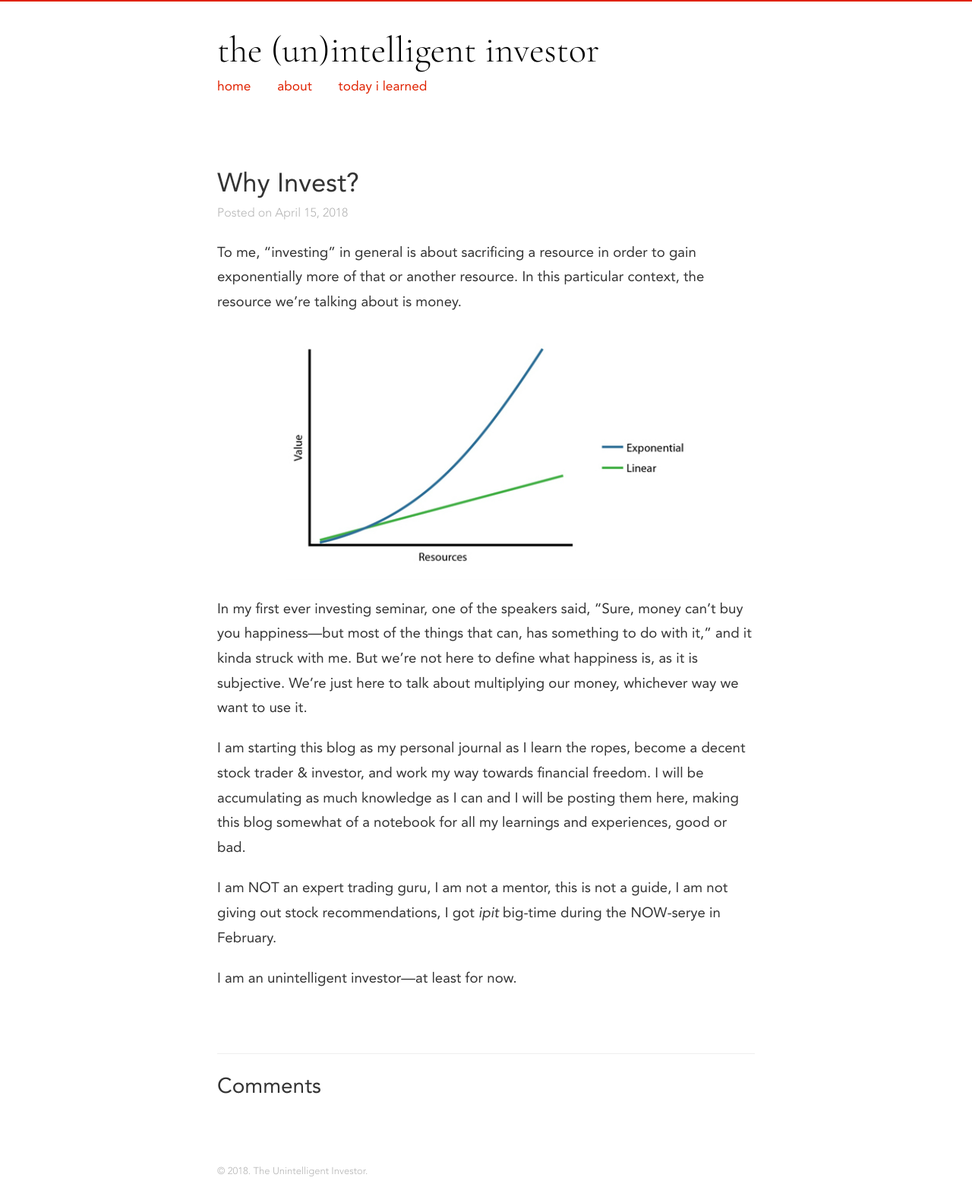
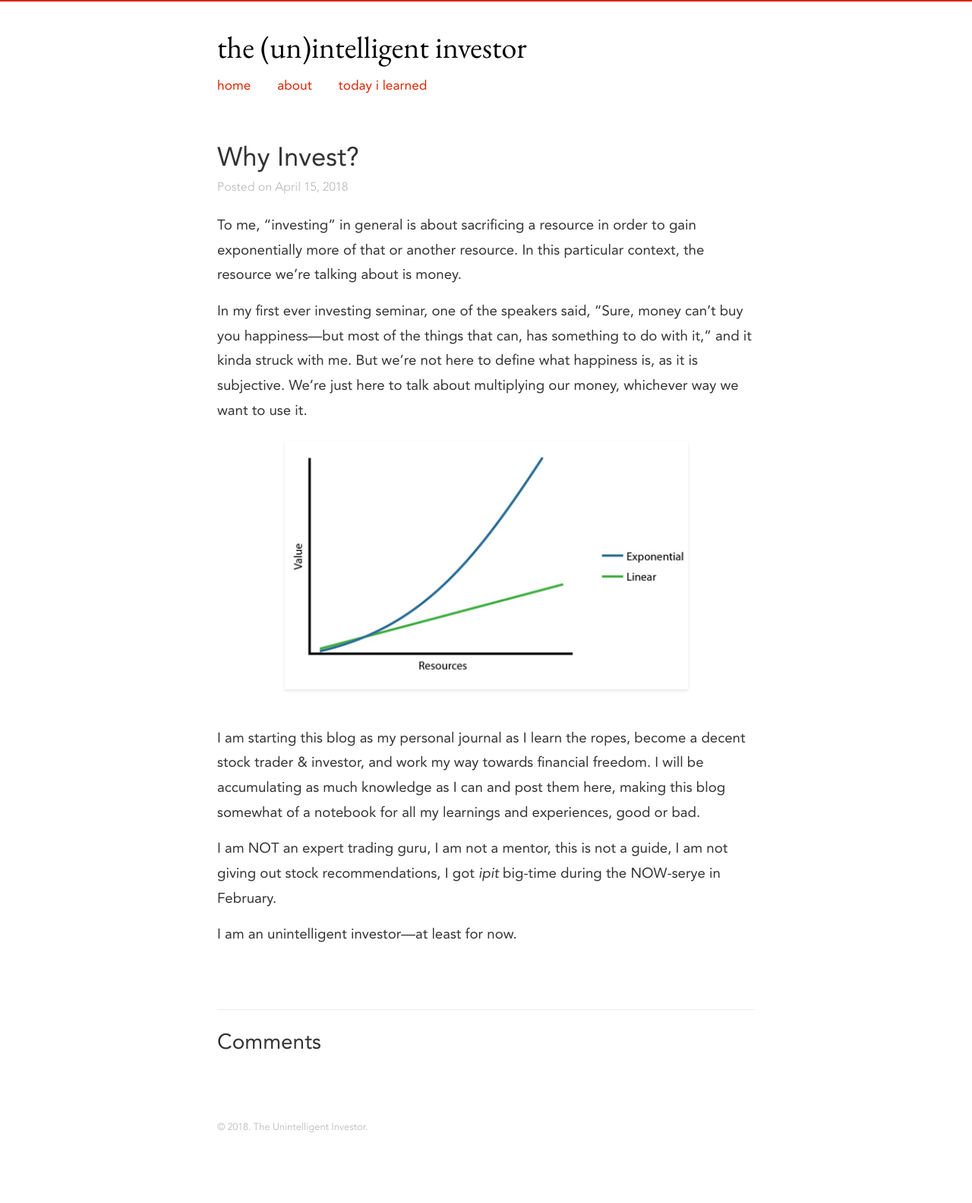
Before and after one commit to alfonzm/the-ui, a Jekyll site: the page built from _posts/2018-04-15-why-invest.md, in a window 1280 px wide. Shown: the whole page at 76% size. Built offline with Jekyll 4.4.1, drawn with Linux system fonts in a browser that asks for light colours; nearby versions of some CDN libraries; comment, search, counter and statistics services are not loaded; after the commit the page ends 1526 px from its top, so only the background shows below that.

Commit message:
Finish UI and first post

```diff
--- a/_config.yml
+++ b/_config.yml
@@ -12,6 +12,7 @@ description: > # this means to ignore newlines until "baseurl:"
   hello world
 baseurl: "" # the subpath of your site, e.g. /blog
 url: "tilstocks.github.io" # the base hostname & protocol for your site
+excerpt_separator: <!-- more -->
 
 # Build settings
 markdown: kramdown
--- a/_layouts/post.html
+++ b/_layouts/post.html
@@ -6,18 +6,16 @@
 <body>
 
 	{% include header.html %}
+	{%if page.image %}<img src="{{ page.image }}" class="post-cover-image">{% endif %}
 
-	{%if page.image %}<img src="/{{ page.image }}" class="post-cover-image">{% endif %}
 	<div class="page-content">
 		<div class="wrapper">
-			<br>
 			<div class="post">
-
 				<header class="post-header">
-
-					<h1 class="post-title">{{ page.title }}</h1>
+					<h1 class="post-title">
+				        <a href="{{ post.url | prepend: site.baseurl }}">{{ page.title }}</a>
+					</h1>
 					<a class="post-meta" href="{{ page.url }}">Posted on {{ page.date | date: "%B %-d, %Y" }}</a>
-
 				</header>
 
 				<article class="post-content">
--- a/_posts/2018-04-15-why-invest.md
+++ b/_posts/2018-04-15-why-invest.md
@@ -2,15 +2,18 @@
 layout: post
 title:  "Why Invest?"
 comments: true
+<!-- image: /images/linearvsexponential.png -->
 ---
 
 To me, "investing" in general is about sacrificing a resource in order to gain exponentially more of that or another resource. In this particular context, the resource we're talking about is money.
 
-![linear vs exponential](/images/linearvsexponential.png)
-
 In my first ever investing seminar, one of the speakers said, "Sure, money can't buy you happiness—but most of the things that can, has something to do with it," and it kinda struck with me. But we're not here to define what happiness is, as it is subjective. We're just here to talk about multiplying our money, whichever way we want to use it.
 
-I am starting this blog as my personal journal as I learn the ropes, become a decent stock trader & investor, and work my way towards financial freedom. I will be accumulating as much knowledge as I can and I will be posting them here, making this blog somewhat of a notebook for all my learnings and experiences, good or bad.
+<!-- more -->
+
+<img src="/images/linearvsexponential.png" class="shadowed">
+
+I am starting this blog as my personal journal as I learn the ropes, become a decent stock trader & investor, and work my way towards financial freedom. I will be accumulating as much knowledge as I can and post them here, making this blog somewhat of a notebook for all my learnings and experiences, good or bad.
 
 I am NOT an expert trading guru, I am not a mentor, this is not a guide, I am not giving out stock recommendations, I got *ipit* big-time during the NOW-serye in February.
 
--- a/_sass/_layout.scss
+++ b/_sass/_layout.scss
@@ -15,19 +15,19 @@ $navbar-height: 64px;
 .site-title {
     text-transform: lowercase;
     line-height: 1em;
-    font-size: 36pt;
+    font-size: 30pt;
     font-weight: 300;
     font-family: $serif-font;
     color: black;
     margin-bottom: 10px;
-    display:block;
 
     &:hover {
-        border: none;
+        // border: none;
     }
 }
 
 .site-nav {
+    margin-top: 10px;
     display: block;
 
     font-size: 13pt;
@@ -132,11 +132,6 @@ $navbar-height: 64px;
         }
     }
 
-
-    p {
-        margin-bottom: 0;
-    }
-
     a.read-more {
         font-size: 12pt;
         text-transform: lowercase;
@@ -149,19 +144,6 @@ $navbar-height: 64px;
     font-weight: 300;
     font-size: 12pt;
 }
-
-.post-link {
-    font-size: 24pt;
-    font-weight: 400;
-    line-height: 1.2em;
-    margin: 0;
-
-    a {
-        color: $text-color;
-    }
-}
-
-
 
 /**
  * Posts
@@ -208,11 +190,13 @@ $navbar-height: 64px;
     margin: 0;
 }
 
+.post .post-content {
+    margin-bottom: $spacing-unit;
+}
+
 .post-content {
-    margin-bottom: $spacing-unit;
-
-    p{
-        margin: 1.1em 0;
+    p:last-child {
+        margin-bottom: 0;
     }
 
     h1, h2, h3 {
@@ -257,8 +241,7 @@ $navbar-height: 64px;
         margin: 1.2em auto;
 
         &.shadowed {
-            box-shadow: 0px 15px 20px rgba(0,0,0,0.4);
-            border-radius: 5px;
+            box-shadow: 0px 2px 4px rgba(0,0,0,0.1);
             margin-bottom: 50px;
         }
     }
--- a/css/main.scss
+++ b/css/main.scss
@@ -10,11 +10,12 @@
 @font-face{font-family: Avenir; font-weight: 300; font-style: italic; src: url("../fonts/lightoblique.otf"); }
 @font-face{font-family: Avenir; font-weight: 700; font-style: italic; src: url("../fonts/blackoblique.otf"); }
 
+@import url('https://fonts.googleapis.com/css?family=EB+Garamond:300,300i,400,400i,500,500i,600,600i');
 @import url('https://fonts.googleapis.com/css?family=Cormorant+Garamond:300,300i,400,400i,500,500i,600,600i');
 // @import url('https://fonts.googleapis.com/css?family=Karla:400,400i,700,700i');
 
 // Our variables
-$serif-font: 'Cormorant Garamond', serif;
+$serif-font: 'EB Garamond', 'Cormorant Garamond', serif;
 $base-font-family: Avenir, "Helvetica Neue", Helvetica, Arial, sans-serif;
 $base-font-size:   14pt;
 $base-font-weight: 400;
```
Also changed, not shown: home.md (+16 -10 lines).
